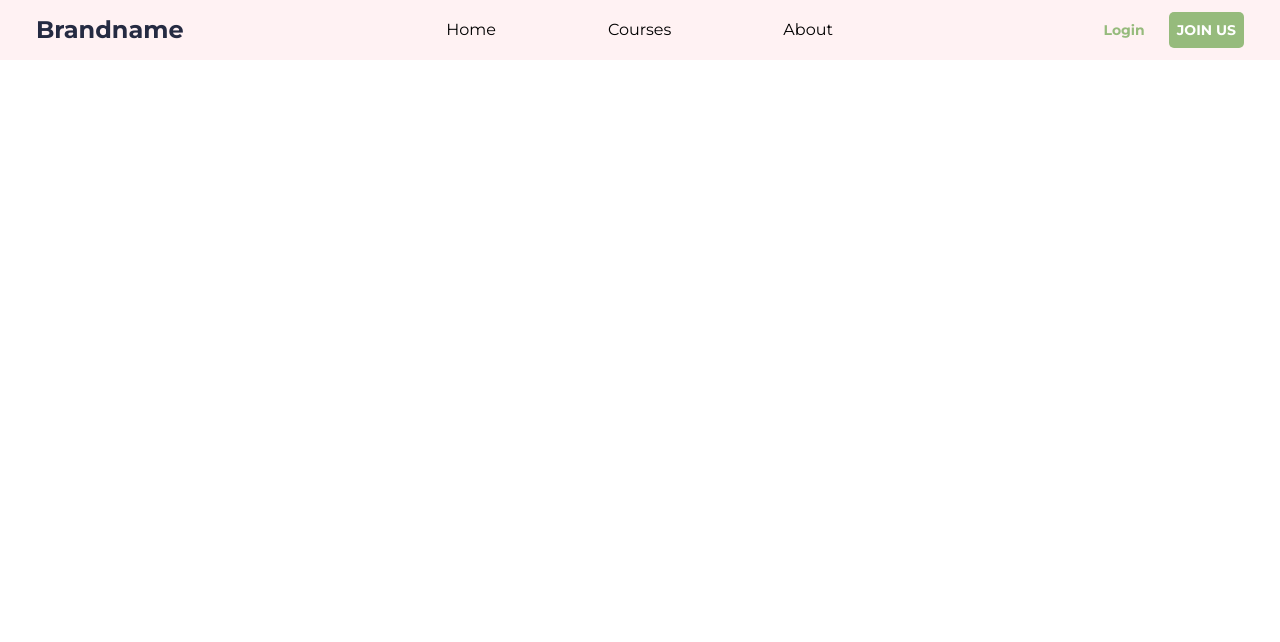
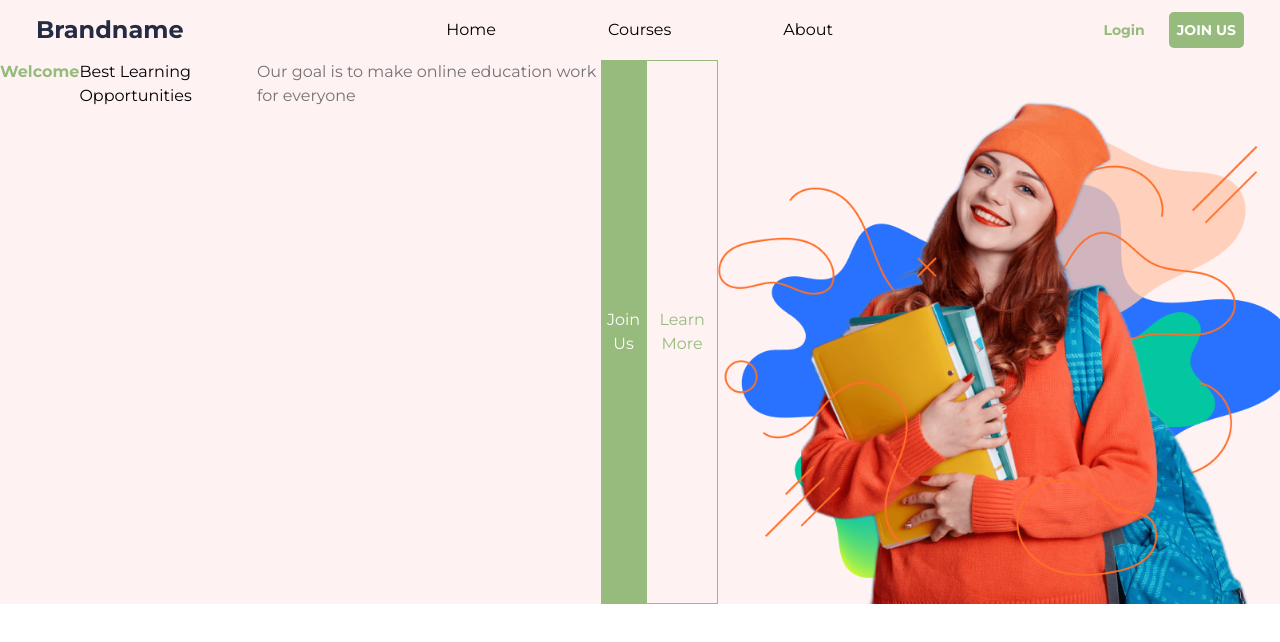
Before and after one commit to mehakkhan123/milestone2-assignment-tailwind, a Next.js app: page / in a window 1280 px wide. Shown: the top 642 px of the page. Built offline with nearby package versions, Linux system fonts and the light colour scheme.

Commit message:
updated Hero

```diff
--- a/src/components/Hero.tsx
+++ b/src/components/Hero.tsx
@@ -1,9 +1,28 @@
 import React from 'react'
+import Image from 'next/image'
+import { Montserrat } from 'next/font/google'
+const montserrat = Montserrat({subsets:["latin"]})
 
 export default function Hero() {
   return (
-    <div className='w-full 2xl:h-[682px] bg-[#fff2f3]'>
+    <div className={`${montserrat.className} w-full 2xl:h-[682px] bg-[#fff2f3]`}>
+        <div className='flex 2xl:flex-row 2xl:items-center 2xl:justify-center'>
+            {/* left */}
+            <div className='flex 2xl:flex-col 2xl:w-[573px] 2xl:h-[386px] 2xl:gap-[30px]'>
+                <h5 className='text-[#96BB7C] font-bold 2xl:text-base 2xl:leading-6 2xl:tracking-[0.1px]'>Welcome</h5>
+                <h1 className='2xl:text-[58px] 2xl:font-bold 2xl:w-[542px] 2xl:h-[160px] 2xl:leading-[80px] 2xl:tracking-[0.2px]'>Best Learning Opportunities</h1>
+                <h4 className='2xl:w-[338px] 2xl:h-[60px] 2xl:text-[20px] 2xl:font-normal 2xl:leading-[30px] 2xl:tracking-[0.2px] text-[#737373]'>Our goal is to make online education work for everyone</h4>
+                <div className='flex 2xl:w-[310px] 2xl:h-[52px] 2xl:flex-row 2xl:gap-[10px]'>
+        <button className='2xl:w-[137px] 2xl:h-[52px] bg-[#96BB7C] 2xl:rounded-[5px] 2xl:py-[15px] 2xl:px-[40px] text-white 2xl:font-bold 2xl:text-sm 2xl:tracking-[0.2px] text-center'>Join Us</button>
+        <button className='2xl:w-[165px] 2xl:h-[52px] bg-transparent border border-[#96BB7C] 2xl:rounded-[5px] 2xl:py-[15px] 2xl:px-[40px] text-[#96BB7C] 2xl:font-bold 2xl:text-sm 2xl:tracking-[0.2px] text-center'>Learn More</button>
+        </div>
+            </div>
+            {/* right */}
+            <div>
+                <Image src={"/images/hero-image.png"} alt='hero-image' width={704} height={682}/>
 
+            </div>
+        </div>
     </div>
   )
 }
```
